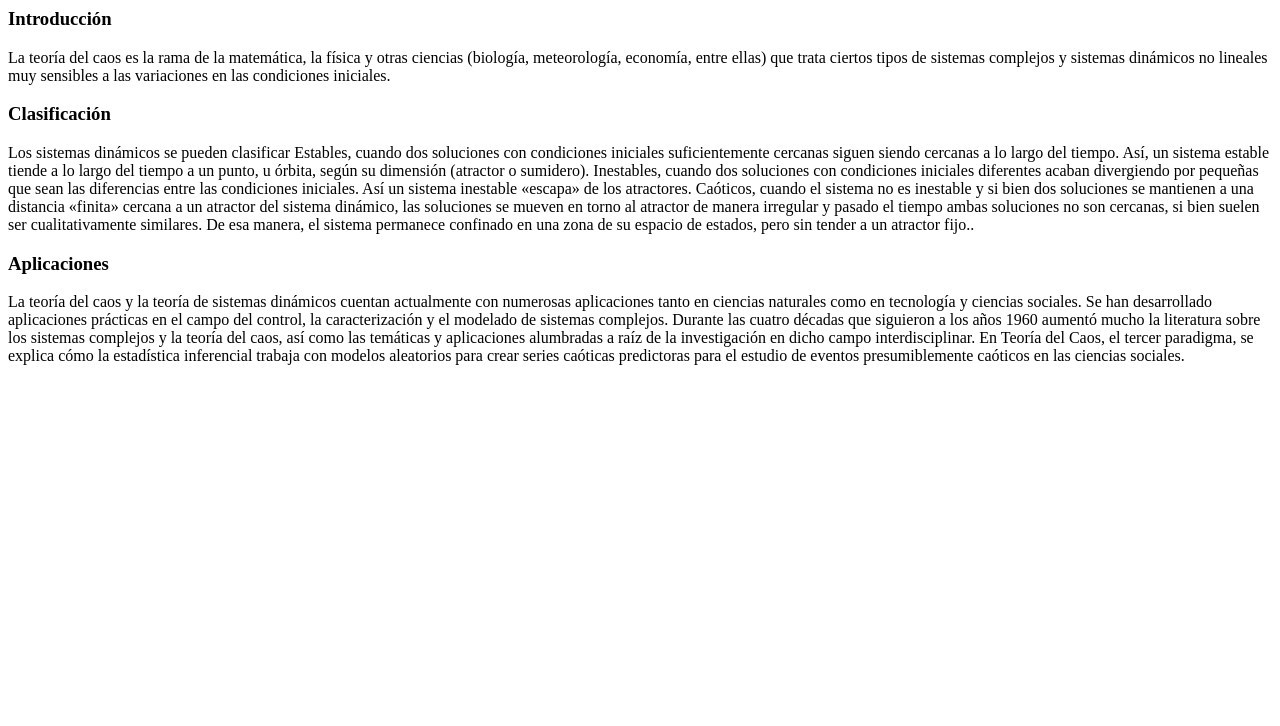
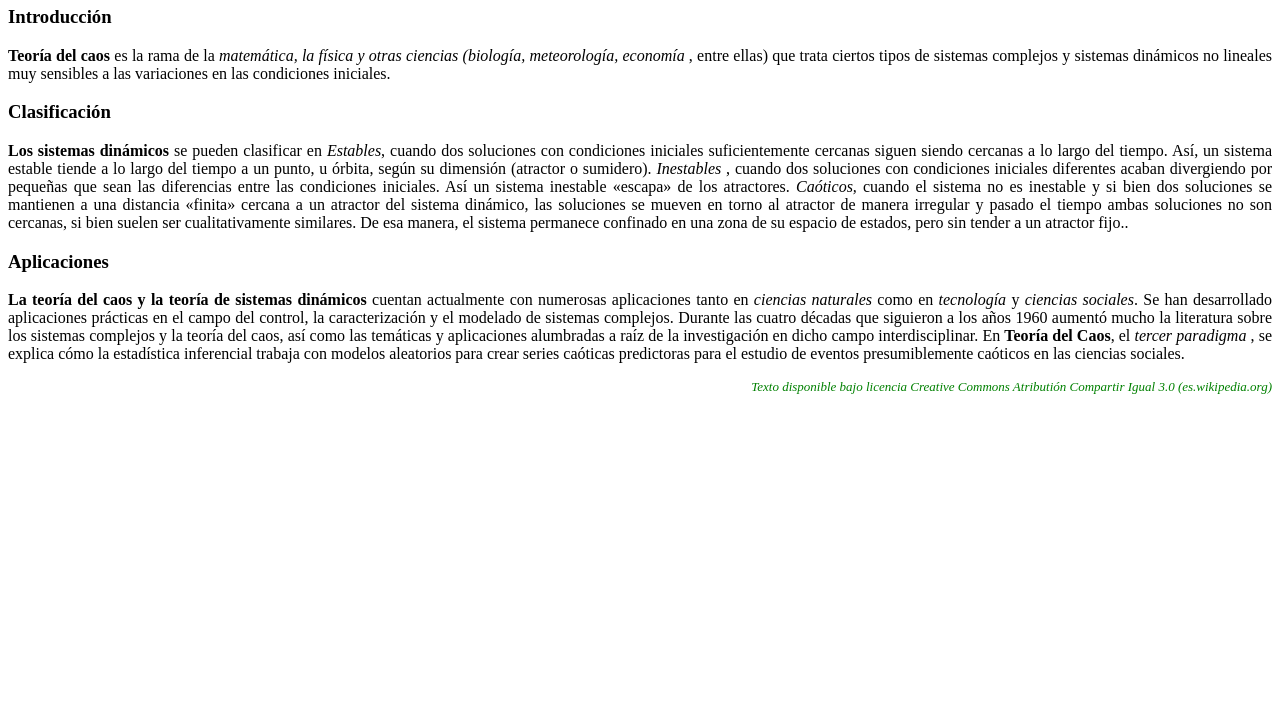
Before and after one commit to me1lopig/web_anaya, a plain HTML site: page index_2.html in a window 1280 px wide. Shown: the part 74-800 px from the top of the page. Drawn offline with Linux system fonts and the light colour scheme.

Commit message:
20231101

```diff
--- a/index_2.html
+++ b/index_2.html
@@ -7,43 +7,46 @@
         <body>
             <div id="contenedor">
                 <h1
-                    id="Título" style="color:red;text-align:center;border: 1px solid #000000" >
-                    <a href="https://es.wikipedia.org/wiki/Teor%C3%ADa_del_caos#:~:text=La%20teor%C3%ADa%20del%20caos%20es,variaciones%20en%20las%20condiciones%20iniciales.">
+                    id="Título" style="color:blue;text-align:center;" >
+                    <a href="https://es.wikipedia.org/wiki/Teor%C3%ADa_del_caos#:~:text=La%20teor%C3%ADa%20del%20caos%20es,variaciones%20en%20las%20condiciones%20iniciales."
+                    target="_blank" rel="noopener noreferrer"> <!-- Se abre en otre ventana-->
                     Teor&iacute;a del Caos</a>
                 </h1>
 
+
                 <h3 >Introducci&oacute;n</h3>
-                <p>
-                    La teoría del caos es la rama de la matemática, la física y otras ciencias (biología, meteorología, economía,
+                <p style="text-align: justify;">
+                    <strong> Teoría del caos </strong>es la rama de la <em>matemática, la física y otras ciencias (biología, meteorología, economía</em> ,
                     entre ellas) que trata ciertos tipos de sistemas complejos y sistemas dinámicos no lineales muy sensibles
                     a las variaciones en las condiciones iniciales.
-
                 </p>
 
+
                 <h3 >Clasificaci&oacute;n</h3>
-                <p>
-                    Los sistemas dinámicos se pueden clasificar
-
-                    Estables, cuando dos soluciones con condiciones iniciales suficientemente cercanas siguen siendo cercanas a lo largo del tiempo.
+                <p style="text-align: justify;">
+                    <strong>Los sistemas dinámicos</strong>  se pueden clasificar en
+                    <em>Estables</em>, cuando dos soluciones con condiciones iniciales suficientemente cercanas siguen siendo cercanas a lo largo del tiempo.
                     Así, un sistema estable tiende a lo largo del tiempo a un punto, u órbita, según su dimensión (atractor o sumidero).
-                    Inestables, cuando dos soluciones con condiciones iniciales diferentes acaban divergiendo por pequeñas que sean las diferencias entre las condiciones iniciales.
+                    <em>Inestables</em> , cuando dos soluciones con condiciones iniciales diferentes acaban divergiendo por pequeñas que sean las diferencias entre las condiciones iniciales.
                     Así un sistema inestable «escapa» de los atractores.
-                    Caóticos, cuando el sistema no es inestable y si bien dos soluciones se mantienen a una distancia «finita» cercana a un atractor del sistema dinámico,
+                    <em>Caóticos,</em>  cuando el sistema no es inestable y si bien dos soluciones se mantienen a una distancia «finita» cercana a un atractor del sistema dinámico,
                     las soluciones se mueven en torno al atractor de manera irregular y pasado el tiempo ambas soluciones no son cercanas, si bien suelen ser cualitativamente similares.
                     De esa manera, el sistema permanece confinado en una zona de su espacio de estados, pero sin tender a un atractor fijo..
 
                 </p>
 
                 <h3 >Aplicaciones</h3>
-                <p>
-                    La teoría del caos y la teoría de sistemas dinámicos cuentan actualmente con numerosas aplicaciones tanto en ciencias naturales como en tecnología y ciencias sociales.
+                <p style="text-align: justify;">
+                     <strong>La teoría del caos y la teoría de sistemas dinámicos</strong>  cuentan actualmente con numerosas aplicaciones tanto en <em>ciencias naturales</em>  como en <em>tecnología</em>  y  <em>ciencias sociales</em>.
                     Se han desarrollado aplicaciones prácticas en el campo del control, la caracterización y el modelado de sistemas complejos.
                     Durante las cuatro décadas que siguieron a los años 1960 aumentó mucho la literatura sobre los sistemas complejos y la teoría del caos,
                     así como las temáticas y aplicaciones alumbradas a raíz de la investigación en dicho campo interdisciplinar.
-                    En Teoría del Caos, el tercer paradigma, se explica cómo la estadística inferencial trabaja con modelos aleatorios para crear series caóticas predictoras
+                    En <strong>Teoría del Caos</strong>, el <em>tercer paradigma</em> , se explica cómo la estadística inferencial trabaja con modelos aleatorios para crear series caóticas predictoras
                      para el estudio de eventos presumiblemente caóticos en las ciencias sociales.
                 </p>
-
+                <p style="text-align: right;color: green;font-size: 13px;" >
+                    <em>Texto disponible bajo licencia Creative Commons Atributión Compartir Igual 3.0 (es.wikipedia.org)</em>
+                </p>
             </div>
         </body>
     </html>
```
